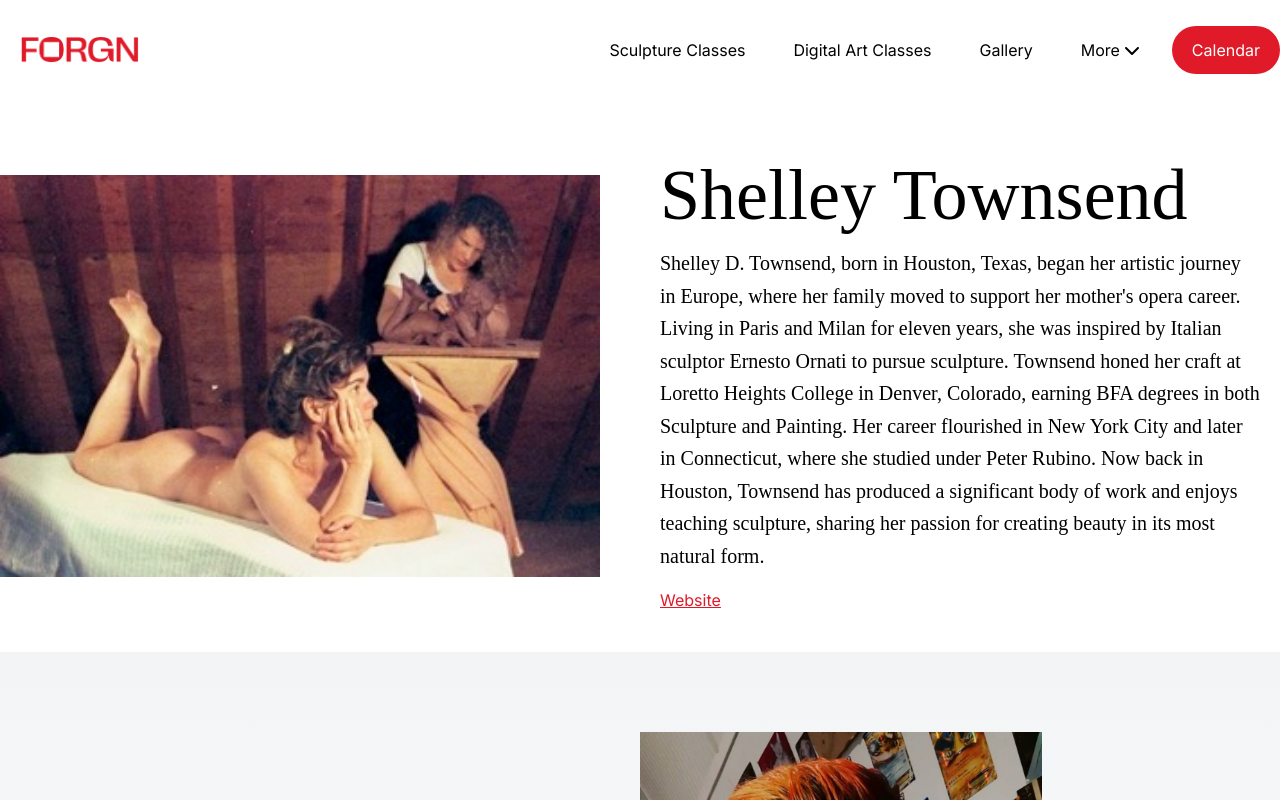
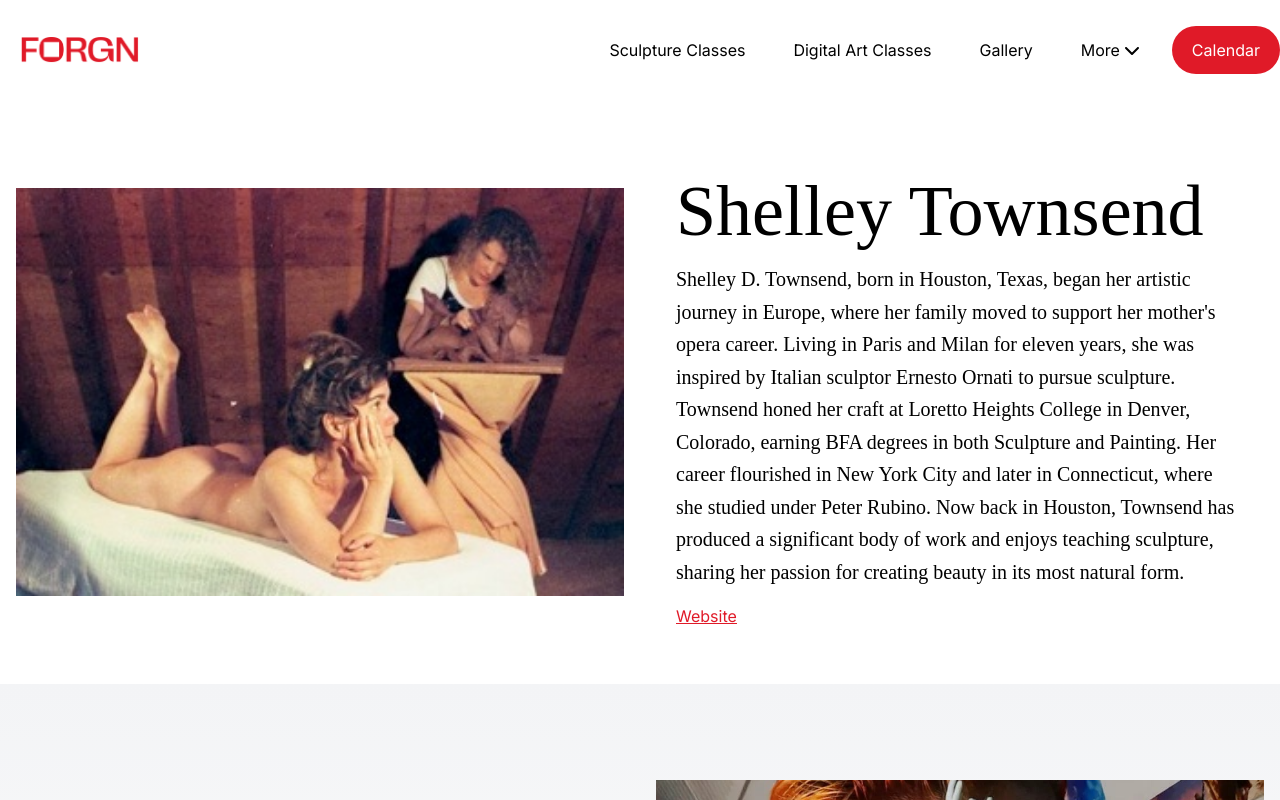
Before and after one commit to giorgio-villani/forgn, a Next.js app: page /team in a window 1280 px wide. Shown: the top 800 px of the page. Built offline with nearby package versions, Linux system fonts and the light colour scheme.

Commit message:
modified image and text dynamics for team

```diff
--- a/src/app/team/page.tsx
+++ b/src/app/team/page.tsx
@@ -1,5 +1,4 @@
 import React from 'react'
-import Image from 'next/image'
 import artists from '@/data/artists.json'
 
 interface TeamMemberProps {
@@ -43,27 +42,31 @@ const teamMember = ({
   <div
     className={`max-w-screen-xl mx-auto flex flex-col md:flex-row ${reverse ? 'md:flex-row-reverse' : ''} items-center`}
   >
-    <div className="w-full md:w-1/2">
-      <img src={imgSrc} className={`w-full md:w-auto ${imgClass}`} alt={name} />
+    <div className="w-full md:w-1/2 p-4">
+      <img
+        src={imgSrc}
+        className={`w-full h-auto object-cover ${imgClass}`}
+        alt={name}
+      />
     </div>
-    <div className="w-full md:w-1/2 flex">
+    <div className="w-full md:w-1/2 flex p-4">
       <div className="px-5">
         <h2 className="mb-4">
           <div
             className="pt-5 font-inter text-4xl md:text-7xl"
-            style={{ textWrap: 'balance' }}
+            style={{ wordWrap: 'break-word' }}
           >
             {name}
           </div>
         </h2>
         <p
           className="text-xl font-inter leading-relaxed mb-4"
-          style={{ textWrap: 'balance' }}
+          style={{ wordWrap: 'break-word' }}
         >
           {unescapeHtml(description)}
         </p>
         {website && (
-          <p className="underline text-customButton ">
+          <p className="underline text-customButton">
             <a href={website}>Website</a>
           </p>
         )}
@@ -82,7 +85,7 @@ export default function Team() {
           name: artistsData.shelley.name,
           description: artistsData.shelley.description,
           imgSrc: `./team/${artistsData.shelley.picture}`,
-          imgClass: 'min-w-[600px]',
+          imgClass: 'max-w-full h-auto object-cover',
           website:
             'http://sculpturestudieswithshelley.info/Houstons_Premiere_Ceramic_Figure_Sculpture_Studio.html',
         })}
@@ -92,7 +95,7 @@ export default function Team() {
           name: artistsData.bailey.name,
           description: artistsData.bailey.description,
           imgSrc: `./team/${artistsData.bailey.picture}`,
-          imgClass: 'max-h-[500px]',
+          imgClass: 'max-w-full max-h-[500px] object-cover',
           reverse: true,
           website: 'https://linktr.ee/skogsnegl',
         })}
@@ -102,7 +105,7 @@ export default function Team() {
           name: artistsData.olesia.name,
           description: artistsData.olesia.description,
           imgSrc: `./team/${artistsData.olesia.picture}`,
-          imgClass: 'max-h-[500px]',
+          imgClass: 'max-w-full max-h-[500px] object-cover',
         })}
       </section>
     </div>
```
